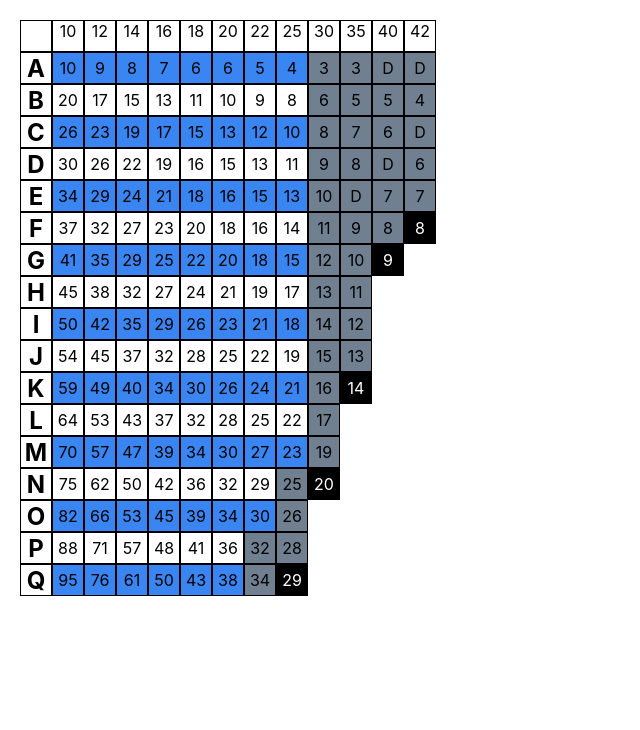
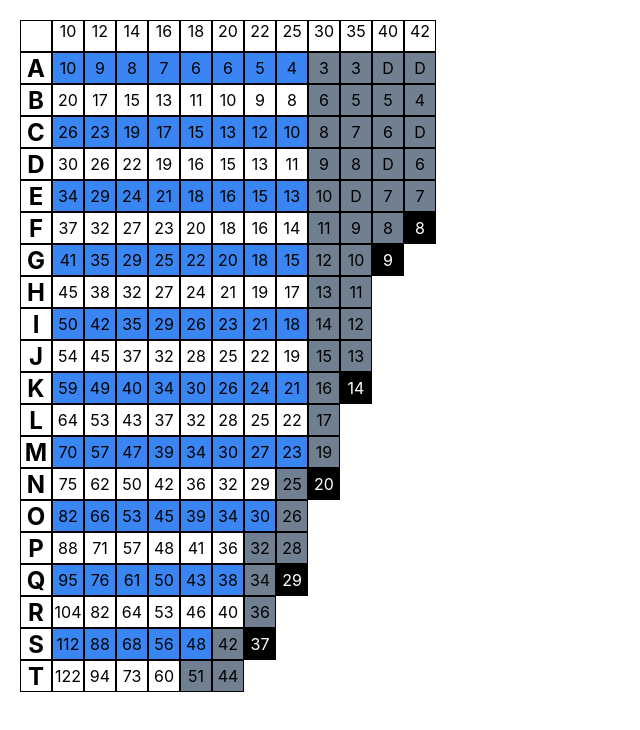
Before and after one commit to Nimzyow/scuba-diver, a React (Create React App) app in the folder scuba-diver/: page / in a window 1280 px wide. Shown: the top 730 px of the page, without its empty margins (0-640 px from the left). Built offline with nearby package versions, Linux system fonts and the light colour scheme.

Commit message:
until T done

```diff
--- a/scuba-diver/src/page/table/Table.js
+++ b/scuba-diver/src/page/table/Table.js
@@ -225,6 +225,52 @@ export const Table = () => {
           7,
         )}
       </div>
+      <div className="row">
+        <Box boxStyle="letterBox" rowNumber={18} letter="R" />
+        {displayTable(
+          Row.EIGHTTEENTH_TIME_FIGURES,
+          "whiteBoxBlackBorder",
+          18,
+          0,
+          5,
+        )}
+        {displayTable(
+          Row.EIGHTTEENTH_TIME_FIGURES,
+          "greyBoxBlackBorder",
+          18,
+          6,
+          7,
+        )}
+      </div>
+      <div className="row">
+        <Box boxStyle="letterBox" rowNumber={19} letter="S" />
+        {displayTable(
+          Row.NINETEENTH_TIME_FIGURES,
+          "blueBoxBlackBorder",
+          19,
+          0,
+          4,
+        )}
+        {displayTable(
+          Row.NINETEENTH_TIME_FIGURES,
+          "greyBoxBlackBorder",
+          19,
+          5,
+          5,
+        )}
+        {displayTable(
+          Row.NINETEENTH_TIME_FIGURES,
+          "blackBoxBlackBorder",
+          19,
+          6,
+          6,
+        )}
+      </div>
+      <div className="row">
+        <Box boxStyle="letterBox" rowNumber={20} letter="T" />
+        {displayTable(Row.TWENTY_TIME_FIGURES, "whiteBoxBlackBorder", 20, 0, 3)}
+        {displayTable(Row.TWENTY_TIME_FIGURES, "greyBoxBlackBorder", 20, 4, 6)}
+      </div>
     </div>
   );
 };
```
